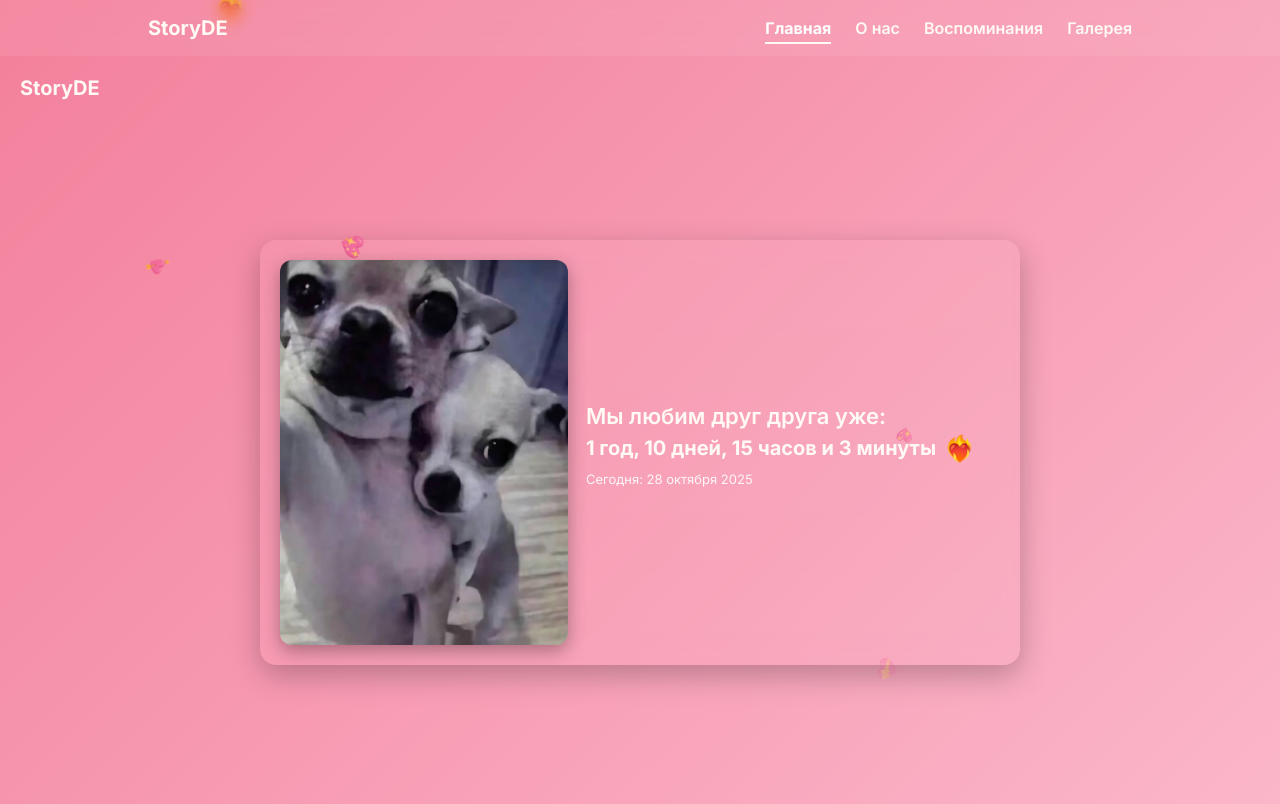
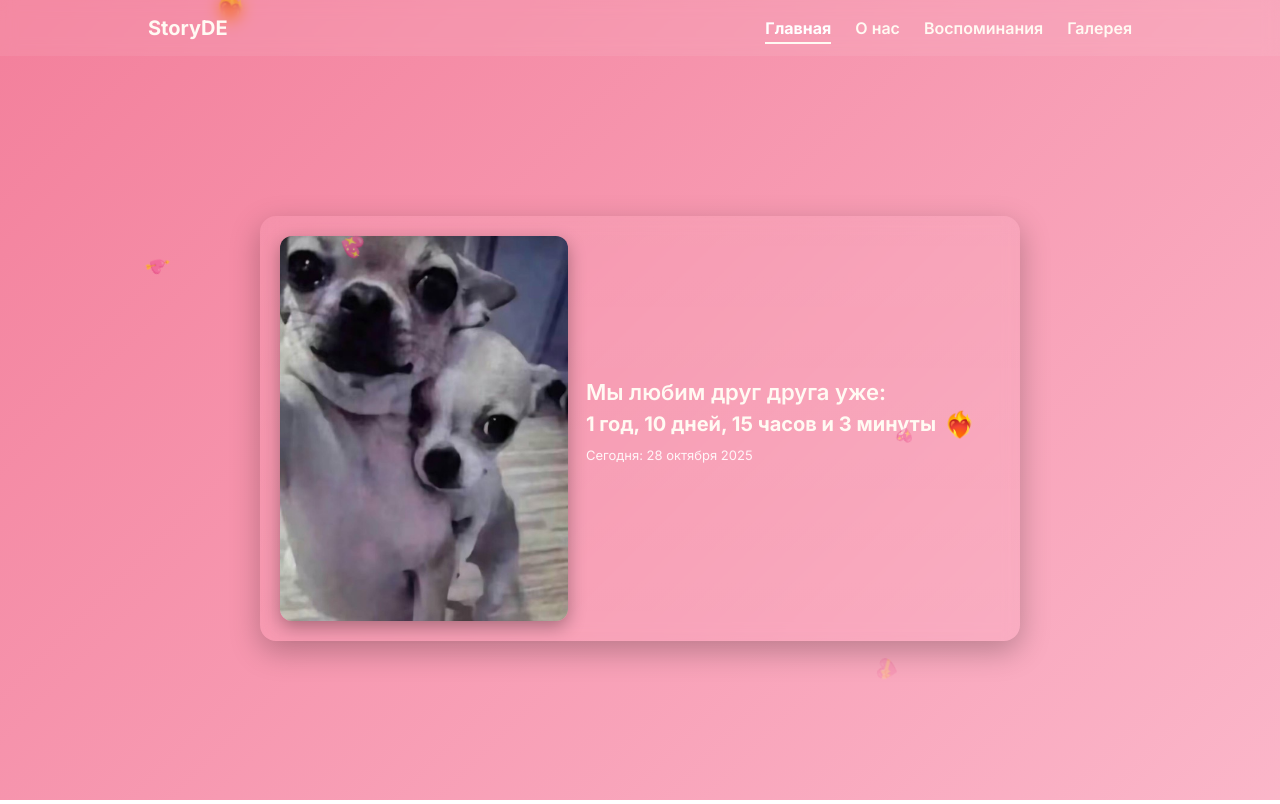
Before and after one commit to extraselw/gptlover, a plain HTML site: page index.html in a window 1280 px wide. Drawn offline with Linux system fonts and the light colour scheme.

Commit message:
Update index.html

```diff
--- a/index.html
+++ b/index.html
@@ -12,7 +12,6 @@
   <link rel="preconnect" href="https://fonts.googleapis.com">
   <link rel="preconnect" href="https://fonts.gstatic.com" crossorigin>
   <link href="https://fonts.googleapis.com/css2?family=Inter:wght@300;400;600;700&display=swap" rel="stylesheet">
-      <a href="index.html" class="nav-logo">StoryDE</a>
 
   <link rel="stylesheet" href="styles.css">
 </head>
```
